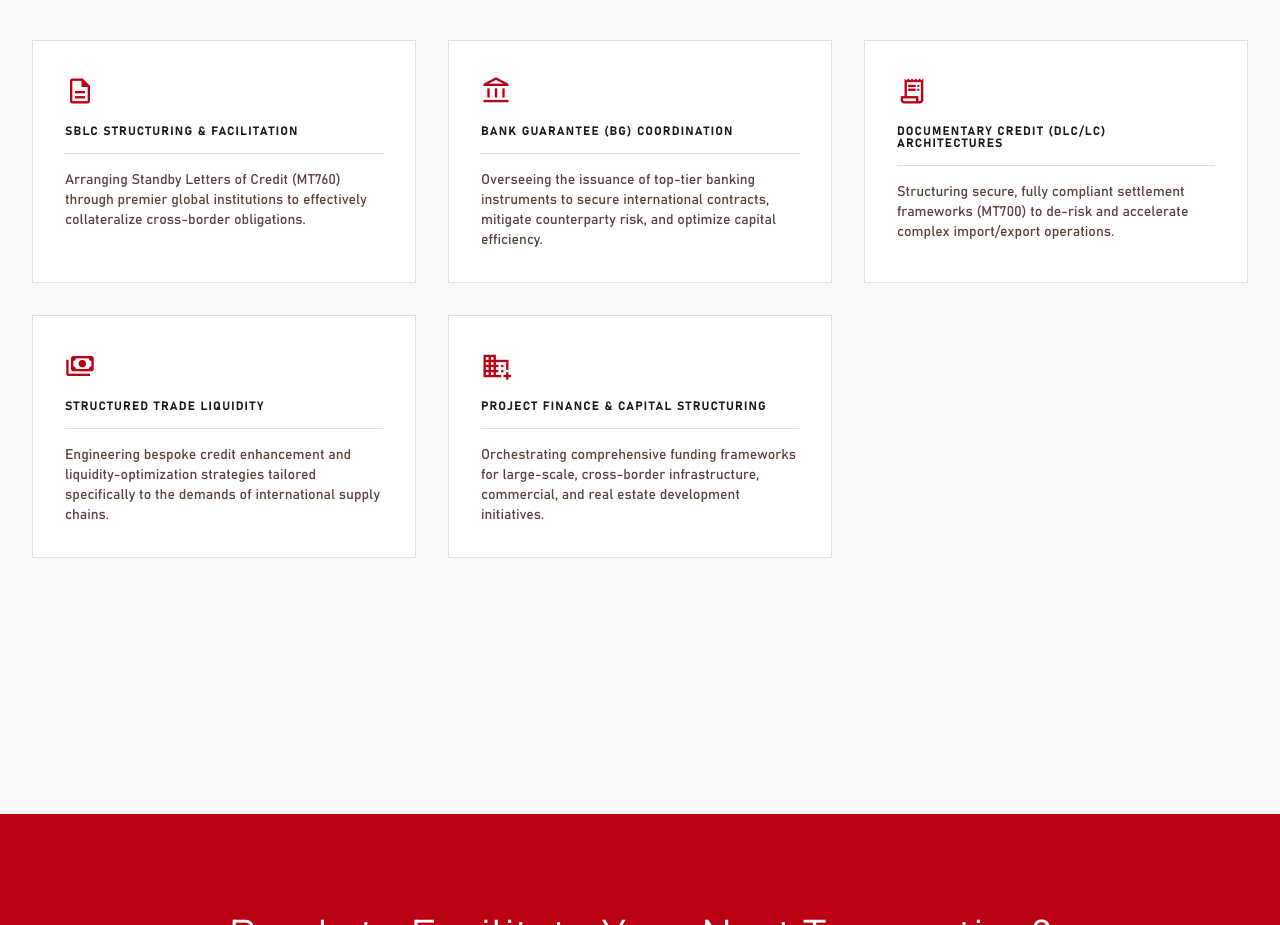
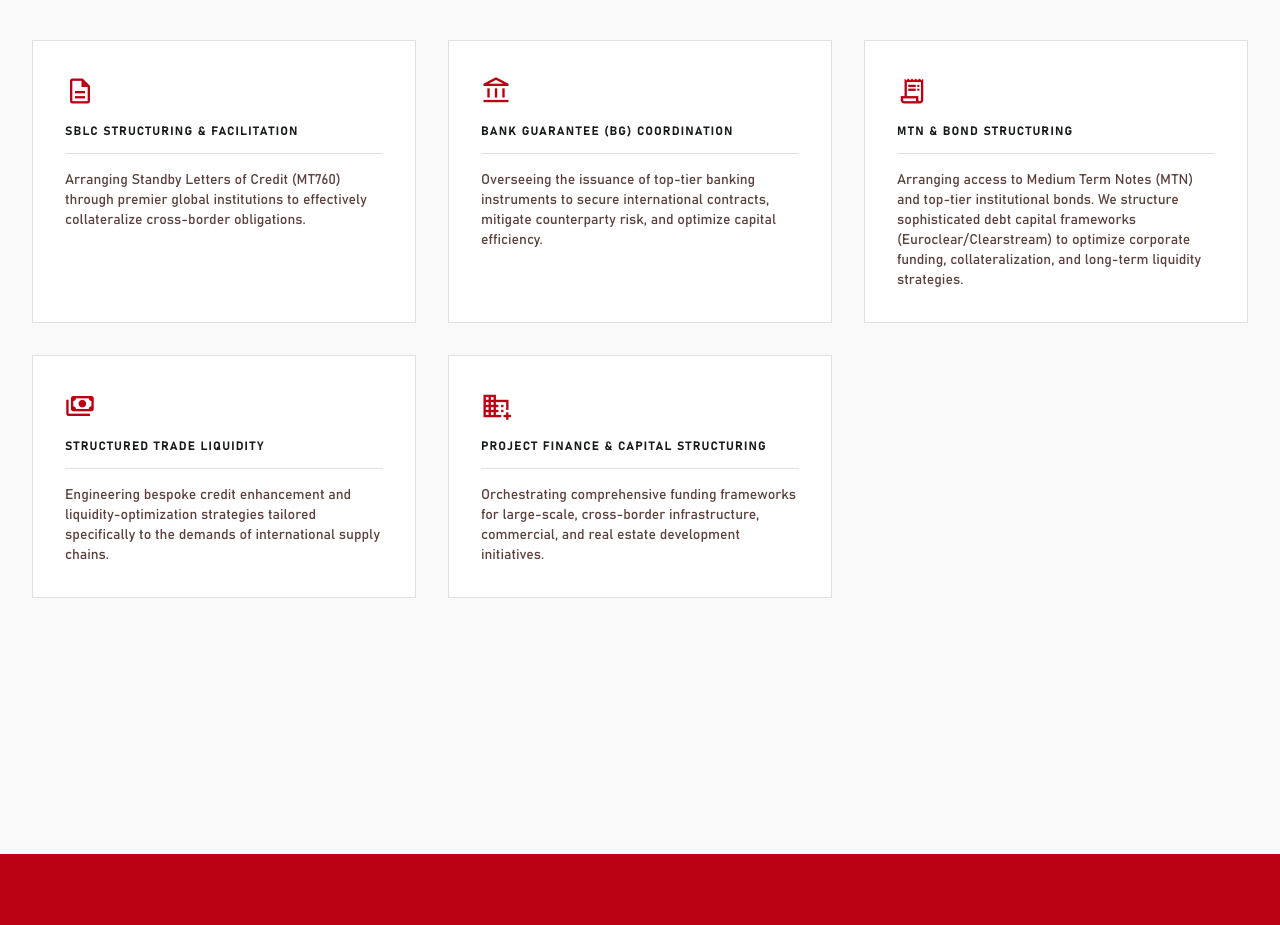
Before and after one commit to TrustFinanz-GmbH/Official-Website, a plain HTML site: page trade-finance/index.html in a window 1280 px wide. Shown: the part 1260-2185 px from the top of the page. Drawn offline with nearby package versions, Linux system fonts and the light colour scheme.

Commit message:
Update index.html

```diff
--- a/trade-finance/index.html
+++ b/trade-finance/index.html
@@ -482,11 +482,11 @@
 
                     <span class="material-symbols-outlined text-primary mb-sp-sm text-3xl">receipt_long</span>
 
-                    <h4 class="font-button text-button uppercase text-on-surface mb-sp-xs font-bold">Documentary Credit (DLC/LC) Architectures</h4>
+                    <h4 class="font-button text-button uppercase text-on-surface mb-sp-xs font-bold">MTN & Bond Structuring</h4>
 
                     <p class="font-body text-body text-on-surface-variant text-sm mt-sp-sm pt-sp-sm border-t border-[#E0E0E0]">
 
-                        Structuring secure, fully compliant settlement frameworks (MT700) to de-risk and accelerate complex import/export operations.
+                        Arranging access to Medium Term Notes (MTN) and top-tier institutional bonds. We structure sophisticated debt capital frameworks (Euroclear/Clearstream) to optimize corporate funding, collateralization, and long-term liquidity strategies.
 
                     </p>
 
```
